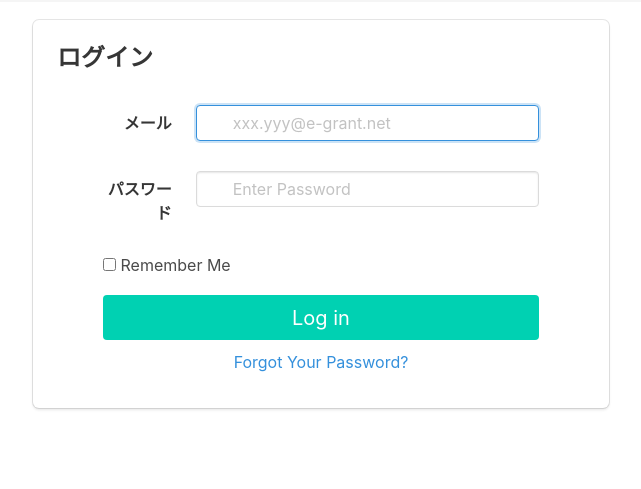
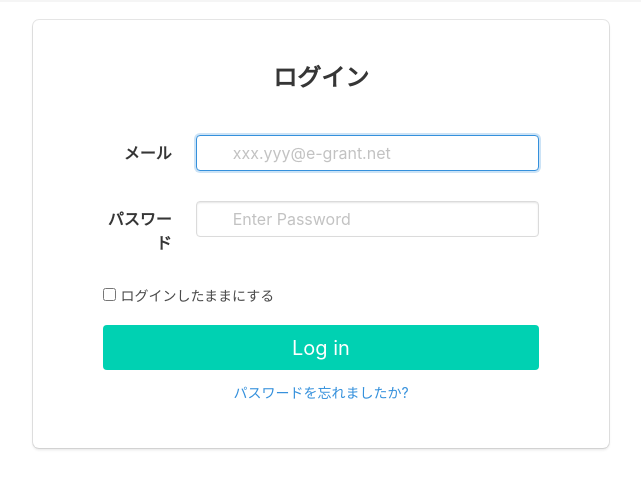
Before and after one commit to nagisa-ito/transporter, a Laravel app: page /login in a window 1280 px wide. Shown: the part 52-541 px from the top of the page, without its empty margins (319-960 px from the left). Run offline with Laravel 8, Linux system fonts and the light colour scheme; parts of the project's set-up code (start-up, migrations or seed data) failed here and were passed over; some libraries are stand-ins or nearby versions; some web fonts are replaced.

Commit message:
TP-174 見た目微調整

```diff
--- a/server/resources/views/auth/login.blade.php
+++ b/server/resources/views/auth/login.blade.php
@@ -4,8 +4,8 @@
 @section('content')
 <div class="container">
     <div class="column is-6 is-offset-3 box">
-        <div class="column mb-10">
-            <h4 class="title is-4">{{ __('ログイン') }}</h4>
+        <div class="column mb-20 mt-20">
+            <h4 class="title is-4 text-center">{{ __('ログイン') }}</h4>
         </div>
 
         {{ Form::open() }}
@@ -51,7 +51,8 @@
 
                 <div class="field is-horizontal mb-20">
                     <label class="checkbox text-right" for="remember">
-                        <input type="checkbox" name="remember" id="remember" {{ old('remember') ? 'checked' : '' }}> {{ __('Remember Me') }}
+                        <input type="checkbox" name="remember" id="remember" {{ old('remember') ? 'checked' : '' }}>
+                        <small>{{ __('ログインしたままにする') }}</small>
                     </label>
                 </div>
 
@@ -60,8 +61,10 @@
                 </div>
 
                 @if (Route::has('password.request'))
-                    <div class="field text-center mb-10">
-                        <a class="text-center" href="{{ route('password.request') }}">{{ __('Forgot Your Password?') }}</a>
+                    <div class="field text-center mb-20">
+                        <a class="text-center" href="{{ route('password.request') }}">
+                            <small>{{ __('パスワードを忘れましたか?') }}</small>
+                        </a>
                     </div>
                 @endif
             </div>
```
Also changed, not shown: server/resources/views/auth/passwords/email.blade.php (+10 -4 lines), server/resources/views/auth/register.blade.php (+10 -4 lines).
